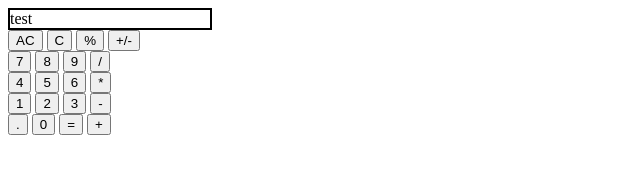
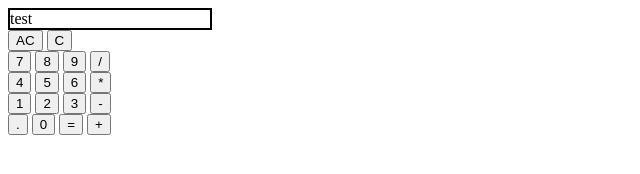
Before and after one commit to Eggweird/Calculator, a plain HTML site: page index.html in a window 1280 px wide. Shown: the whole page, without its empty margins (0-640 px from the left). Drawn offline with Linux system fonts and the light colour scheme.

Commit message:
Edited calculator layout again. This will be the layout for now until future

```diff
--- a/index.html
+++ b/index.html
@@ -15,8 +15,6 @@
         <div class="first-row">
           <button class="calc-button">AC</button>
           <button class="calc-button">C</button>
-          <button class="calc-button">%</button>
-          <button class="calc-button">+/-</button>
         </div>
         <div class="second-row">
           <button id="digit-button" class="calc-button">7</button>
```
